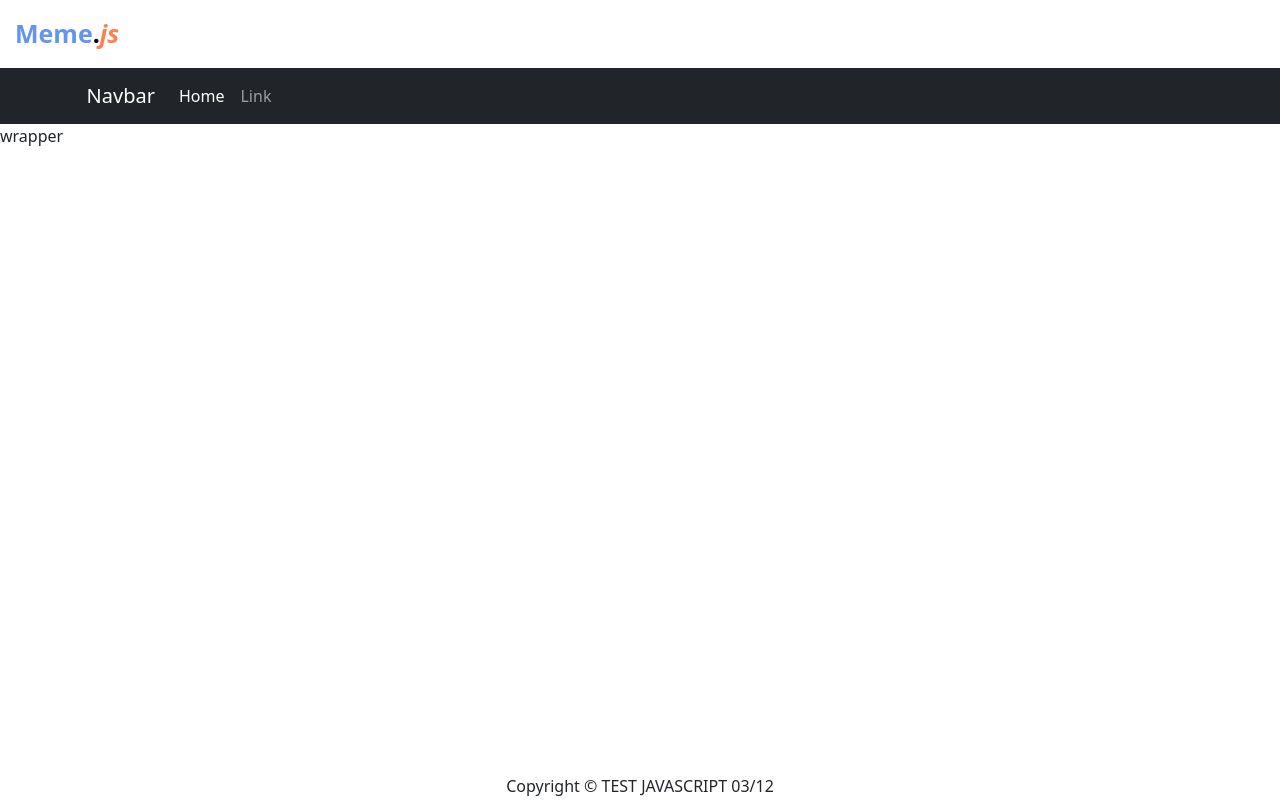
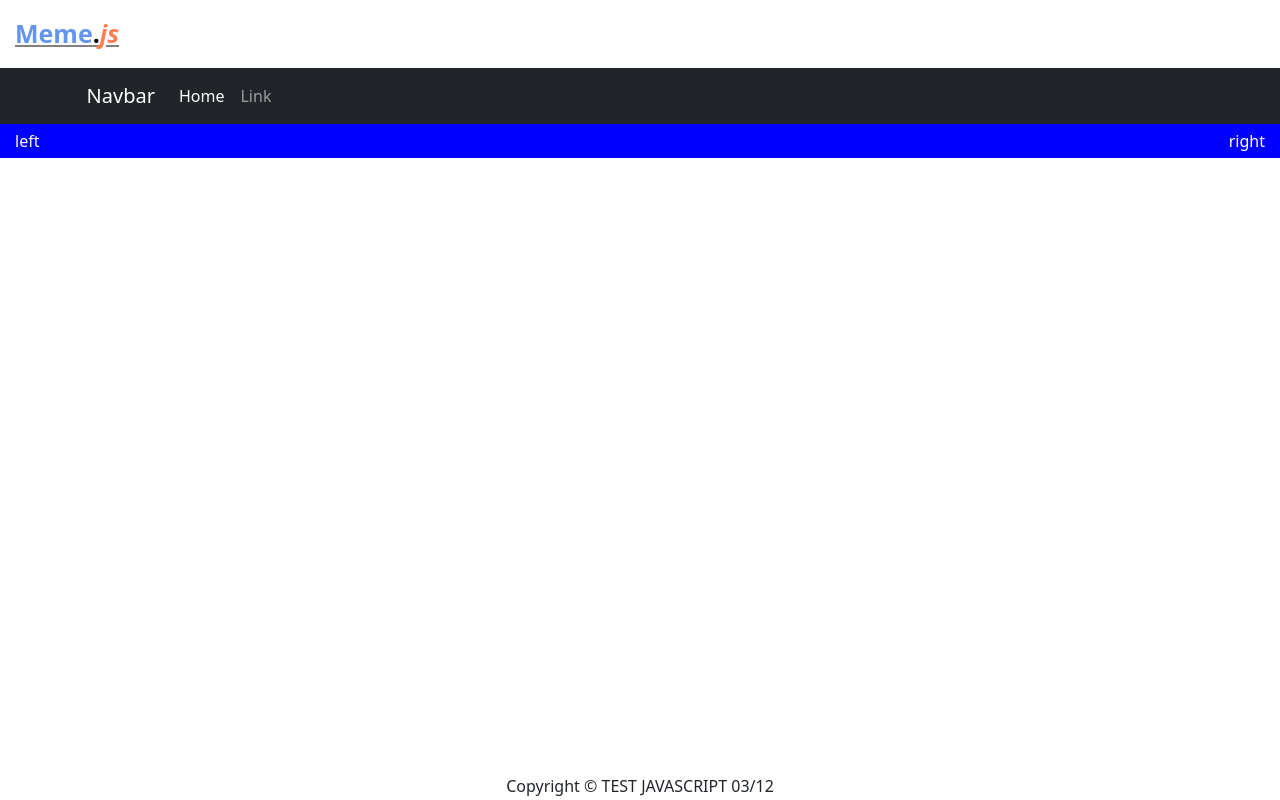
Before and after one commit to Polysoude51/Test-js, a website: page index.html in a window 1280 px wide. Drawn offline with nearby package versions, Linux system fonts and the light colour scheme.

Commit message:
disposition full ecran

```diff
--- a/index.html
+++ b/index.html
@@ -42,7 +42,12 @@
         </div>
        </nav>
        </div>
-    <div id="wrapper">wrapper</div>
+    <div id="wrapper">
+      <div id="editor">
+        <div id="editor-left">left</div>
+        <div id="editor-right">right</div>
+      </div>
+    </div>
     <div id="footer" class="bold">Copyright &copy; TEST JAVASCRIPT 03/12</div>
 </body>
 </html>
--- a/style/style.css
+++ b/style/style.css
@@ -1,3 +1,6 @@
+body{
+    height: 83.5vh;
+}
 #footer{
     position: absolute;
     bottom: 2px;
@@ -11,6 +14,7 @@
     padding: 15px;
     font-weight: 900;
     color: cornflowerblue;
+    text-decoration: underline gray;
 }
 #dot{
     color: black;
@@ -19,3 +23,18 @@
     font-style: italic;
     color: coral;
 }
+#editor{
+    background-color: blue;
+    color: white;
+    height: 100%;
+    display: flex;
+}
+#editor>div:nth-child(1){
+    flex-grow: 1;
+}
+#editor>div{
+    padding: 5px 15px;
+}
+#editor>div:nth-child(2){
+    flex-grow: 200px;
+}
```
